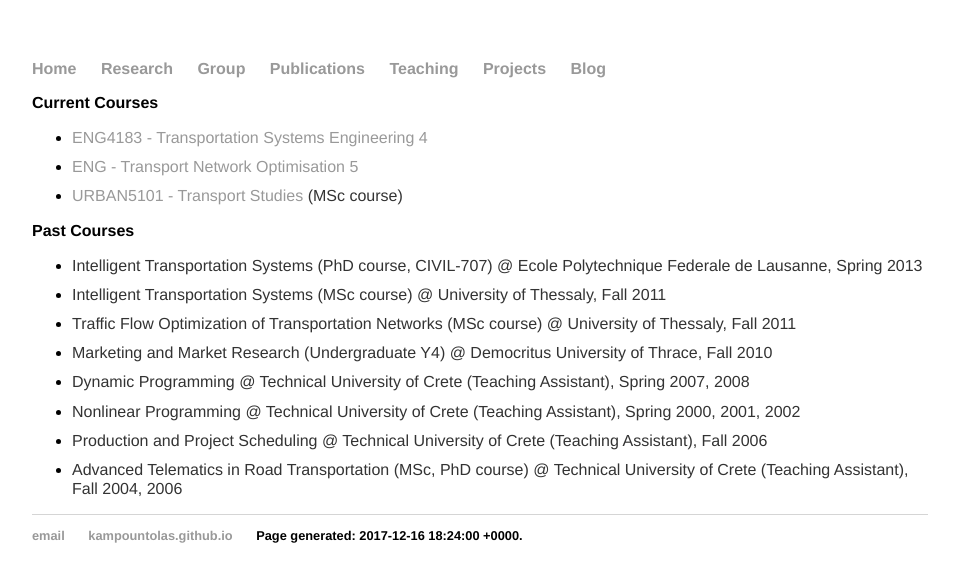
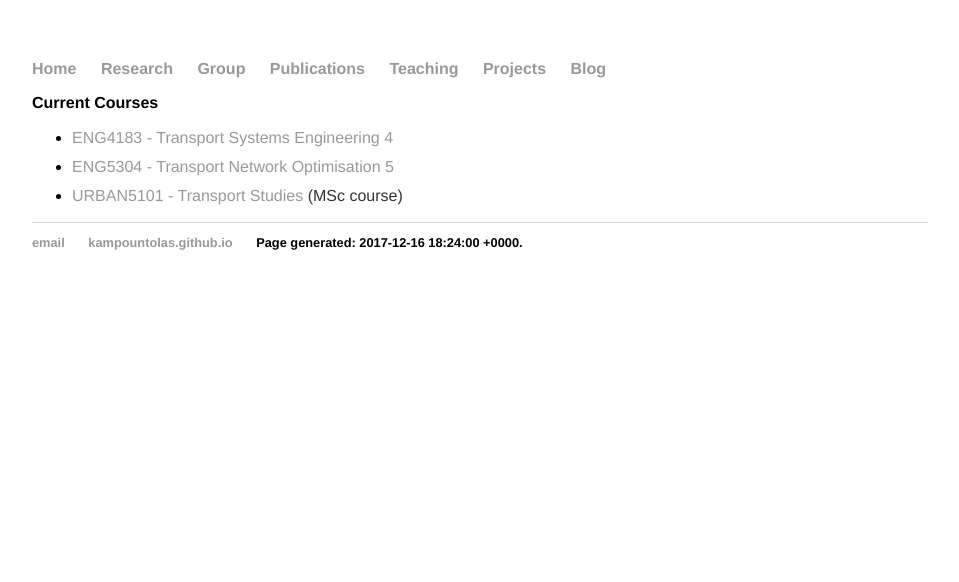
Before and after one commit to kampountolas/kampountolas.github.io, a Jekyll site: the page built from teaching/index.html, in a window 1280 px wide. Shown: the top 582 px of the page, without its empty margins (160-1119 px from the left). Built offline with Jekyll 4.4.1, drawn with Linux system fonts in a browser that asks for light colours.

Commit message:
Update index.html

```diff
--- a/teaching/index.html
+++ b/teaching/index.html
@@ -5,14 +5,14 @@ title: Teaching
 <div class="blurb">
 <h2>Current Courses</h2>
 <ul>
-    <li><p><a href="https://moodle2.gla.ac.uk/course/view.php?id=4016">ENG4183 - Transportation Systems Engineering 4</a></p>
+    <li><p><a href="https://moodle2.gla.ac.uk/course/view.php?id=4016">ENG4183 - Transport Systems Engineering 4</a></p>
 </li>
-    <li><p><a href="https://moodle2.gla.ac.uk/login/index.php">ENG - Transport Network Optimisation 5</a></p>
+    <li><p><a href="https://moodle2.gla.ac.uk/login/index.php">ENG5304 - Transport Network Optimisation 5</a></p>
     </li>
     <li><p><a href="https://moodle2.gla.ac.uk/course/view.php?id=7332">URBAN5101 - Transport Studies</a> (MSc course)</p>
     </li>
 </ul>
-<h2>Past Courses</h2>
+<!-- <h2>Past Courses</h2>
 <ul>
     <li><p>Intelligent Transportation Systems (PhD course, CIVIL-707) @ Ecole Polytechnique Federale de Lausanne, Spring 2013</p>
     </li>
@@ -31,4 +31,5 @@ title: Teaching
     <li><p>Advanced Telematics in Road Transportation (MSc, PhD course) @ Technical University of Crete (Teaching Assistant), Fall 2004, 2006</p>
     </li>
 </ul>
+-->
 </div><!-- /.blurb -->
```
